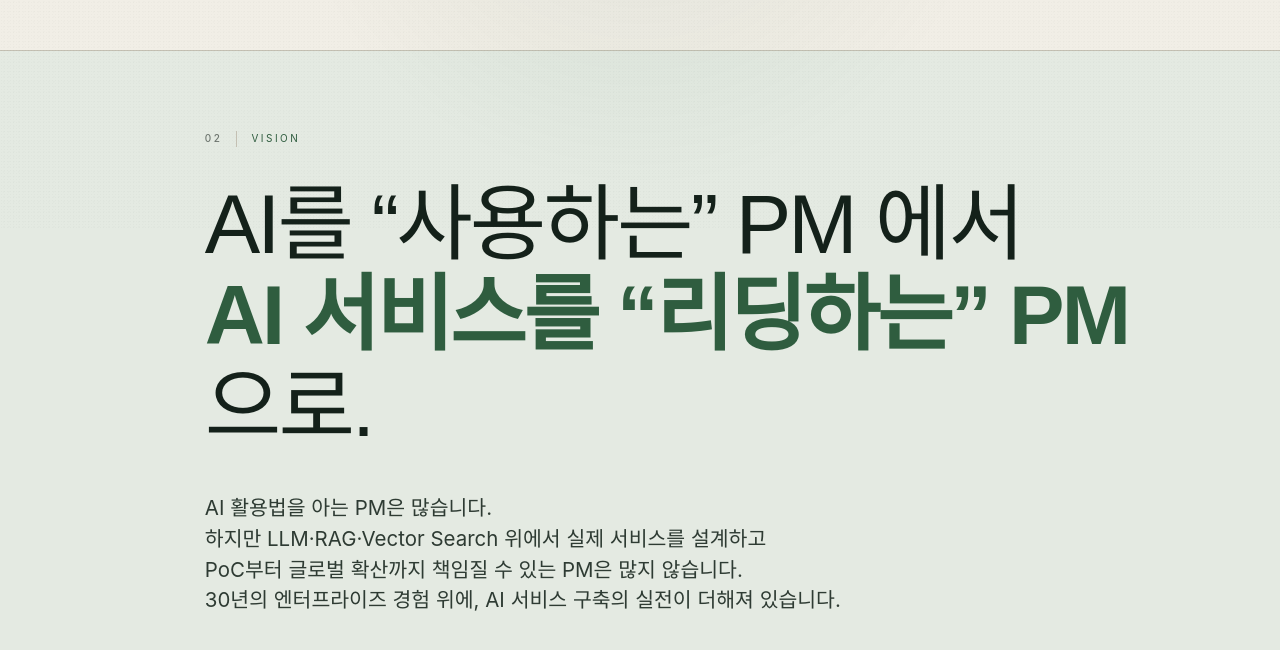
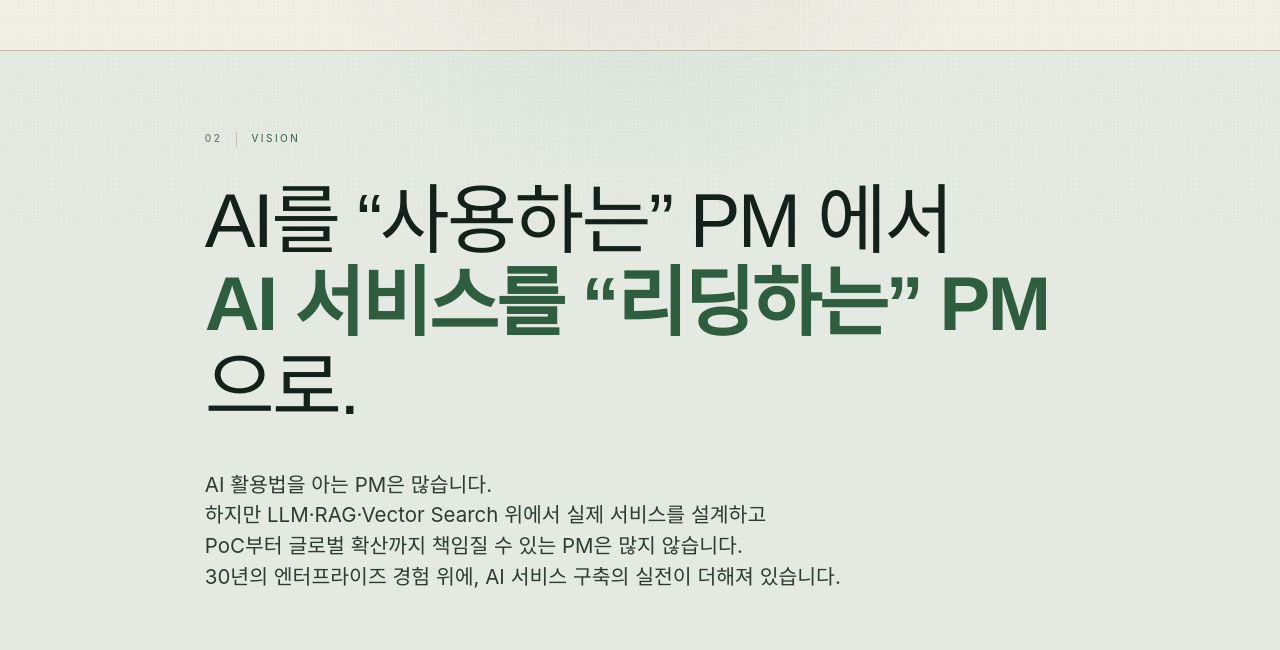
Before and after one commit to meangchoowork/portfolio, a website: page index.html in a window 1280 px wide. Shown: the part 572-1222 px from the top of the page. Drawn offline with Linux system fonts and the light colour scheme; a web font is replaced by a local one.

```diff
--- a/index.html
+++ b/index.html
@@ -222,7 +222,7 @@
 
   /* ——— vision ——— */
   .vision-heading {
-    font-size: clamp(48px, 6.5vw, 88px);
+    font-size: clamp(48px, 6.5vw, 76px);
     white-space: pre-line; margin-bottom: 40px; max-width: none;
     word-break: keep-all; line-break: strict; overflow-wrap: normal;
   }
```
